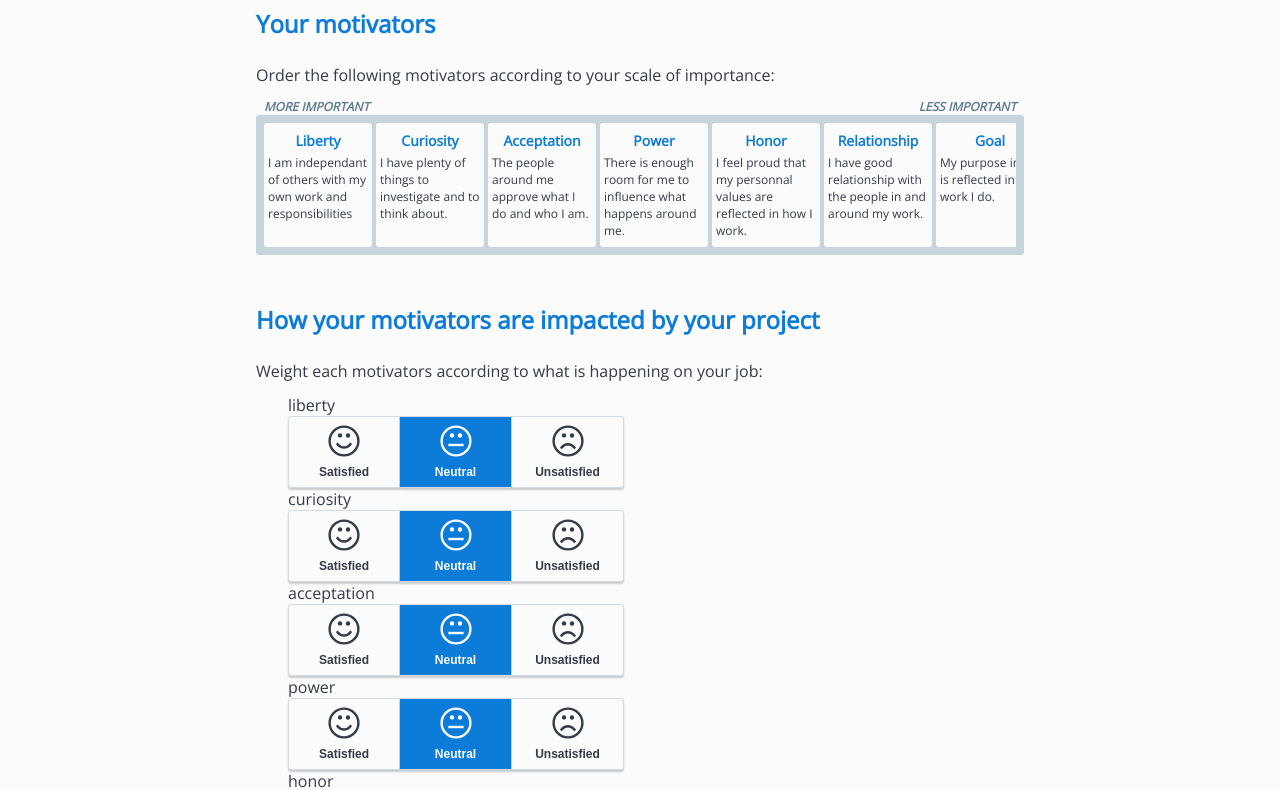
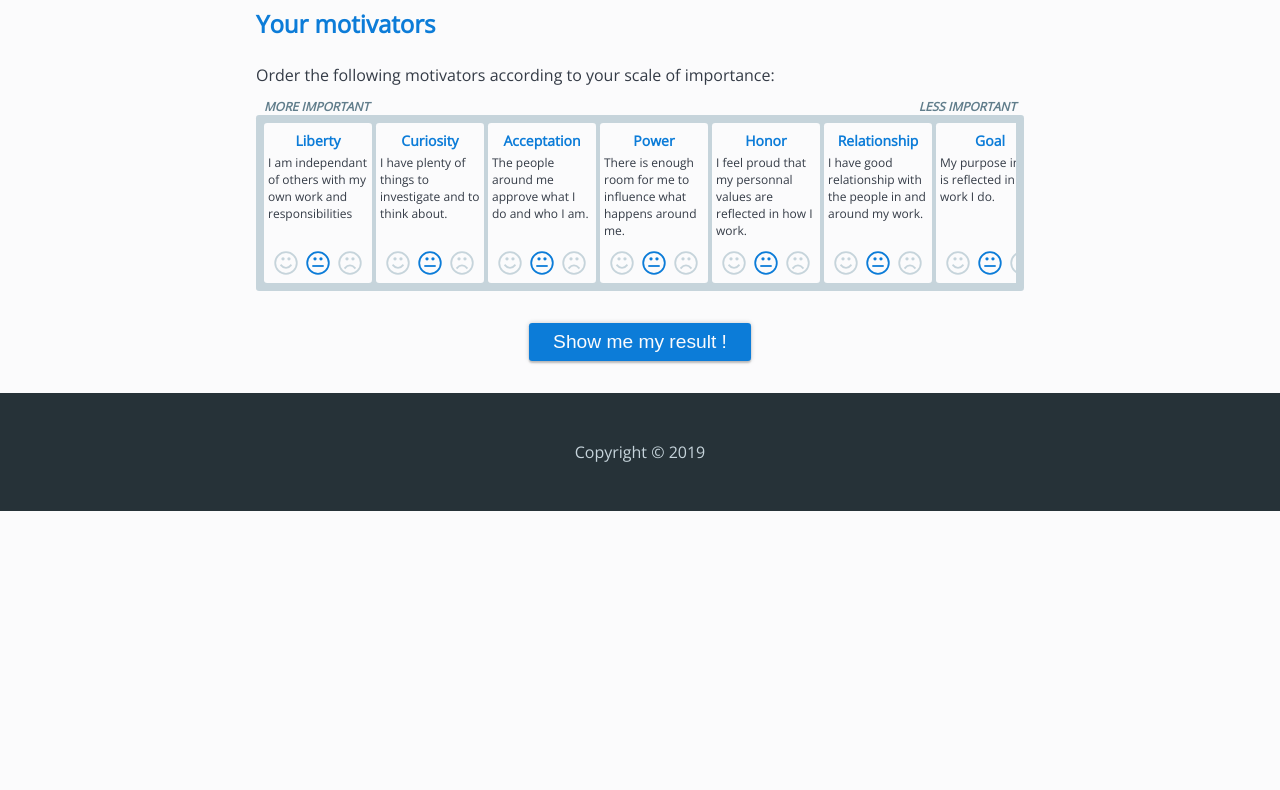
Before and after one commit to Lokymil/team_health_check, a React (Create React App) app: page /interview/tryit in a window 1280 px wide. Shown: the part 740-1530 px from the top of the page. After the commit the page ends 1251 px from the top, so only its background shows below. Built offline with nearby package versions, Linux system fonts and the light colour scheme.

Commit message:
Handle weight motivator on card

```diff
--- a/src/components/interview/Form/Form.js
+++ b/src/components/interview/Form/Form.js
@@ -1,6 +1,5 @@
 import React, { useState } from "react";
 import MotivatorsOrdering from "./MotivatorsOrdering";
-import MotivatorsWeight from "./MotivatorsWeight";
 import SatisfactionScale from "./SatisfactionScale";
 import OneToTenScale from "./OneToTenScale";
 import { withFileContext } from "../../../context/FileContext";
@@ -16,7 +15,7 @@ const initialMotivators = [
   { name: "goal", weight: 0 },
   { name: "status", weight: 0 },
   { name: "mastery", weight: 0 },
-  { name: "order", weight: 0 }
+  { name: "order", weight: 0 },
 ];
 
 const Form = ({ setFileData, history }) => {
@@ -26,7 +25,7 @@ const Form = ({ setFileData, history }) => {
   const [personnal, setPersonnal] = useState(0);
   const [motivators, setMotivators] = useState(initialMotivators);
 
-  const displayGraph = e => {
+  const displayGraph = (e) => {
     e.preventDefault();
     const motivatorsOrder = motivators.reduce(
       (acc, elem, index) => ({ ...acc, [elem.name + "Matter"]: index }),
@@ -43,7 +42,7 @@ const Form = ({ setFileData, history }) => {
       enterprise,
       personnal,
       ...motivatorsOrder,
-      ...motivatorsScore
+      ...motivatorsScore,
     };
 
     setFileData([data]);
@@ -104,15 +103,6 @@ const Form = ({ setFileData, history }) => {
         setMotivators={setMotivators}
         className="interview--answers"
       />
-      <h2>How your motivators are impacted by your project</h2>
-      <label className="interview--question">
-        Weight each motivators according to what is happening on your job:
-      </label>
-      <MotivatorsWeight
-        motivators={motivators}
-        setMotivators={setMotivators}
-        className="interview--answers"
-      />
       <div className="interview--submit-button-wrapper">
         <button type="submit">Show me my result !</button>
       </div>
--- a/src/components/interview/Form/MotivatorsOrdering.js
+++ b/src/components/interview/Form/MotivatorsOrdering.js
@@ -27,6 +27,17 @@ const MotivatorsOrdering = ({ motivators = [], setMotivators }) => {
     setMotivators(items);
   };
 
+  const handleWeight = (name, weight) => (e) => {
+    e.preventDefault();
+    const updatedWeight = motivators.map((motivator) => {
+      if (motivator.name === name) {
+        return { ...motivator, weight };
+      }
+      return motivator;
+    });
+    setMotivators(updatedWeight);
+  };
+
   return (
     <DragDropContext onDragEnd={onDragEnd}>
       <div className="motivators--scale">
@@ -48,7 +59,7 @@ const MotivatorsOrdering = ({ motivators = [], setMotivators }) => {
                   const header = statsHeaders.find(
                     (header) => header.name === `${motivator.name}Matter`
                   );
-                  return { ...header, name: motivator.name };
+                  return { ...header, ...motivator };
                 })
                 .map((motivator, index) => (
                   <Draggable
@@ -70,6 +81,32 @@ const MotivatorsOrdering = ({ motivators = [], setMotivators }) => {
                         <span className="description">
                           {motivator.description}
                         </span>
+                        <div className="motivators--weights">
+                          <button
+                            onClick={handleWeight(motivator.name, 1)}
+                            className={classNames("motivators--weight", {
+                              selected: motivator.weight === 1,
+                            })}
+                          >
+                            <div className="icon icon-happy" />
+                          </button>
+                          <button
+                            onClick={handleWeight(motivator.name, 0)}
+                            className={classNames("motivators--weight", {
+                              selected: motivator.weight === 0,
+                            })}
+                          >
+                            <div className="icon icon-neutral" />
+                          </button>
+                          <button
+                            onClick={handleWeight(motivator.name, -1)}
+                            className={classNames("motivators--weight", {
+                              selected: motivator.weight === -1,
+                            })}
+                          >
+                            <div className="icon icon-sad" />
+                          </button>
+                        </div>
                       </div>
                     )}
                   </Draggable>
--- a/src/components/interview/Form/MotivatorsOrdering.scss
+++ b/src/components/interview/Form/MotivatorsOrdering.scss
@@ -17,7 +17,11 @@
   }
 
   &--draggable {
+    position: relative;
+    width: 6.25rem;
     min-width: 6.25rem;
+    height: 9rem;
+    min-height: 9rem;
     padding: 0.5rem 0.25rem;
     border-radius: 0.2rem;
     margin: 0 0 0 0.25rem;
@@ -58,4 +62,55 @@
     text-transform: uppercase;
     color: $base_grey;
   }
+
+  &--weights {
+    position: absolute;
+    bottom: 0.25rem;
+    display: flex;
+  }
+
+  &--weight {
+    width: 2rem;
+    border: 0;
+    padding: 0.25rem;
+    box-shadow: none;
+    display: flex;
+    flex-direction: column;
+    align-items: center;
+    font-size: 0.25rem;
+    background-color: transparent;
+
+    &.selected {
+      .icon {
+        background-color: $base_blue;
+      }
+    }
+
+    .icon {
+      width: 1.5rem;
+      height: 1.5rem;
+      background-color: $light_grey;
+
+      &-happy {
+        -webkit-mask-image: url(/img/happy.svg);
+        mask-image: url(/img/happy.svg);
+        -webkit-mask-size: cover;
+        mask-size: cover;
+      }
+
+      &-neutral {
+        -webkit-mask-image: url(/img/neutral.svg);
+        mask-image: url(/img/neutral.svg);
+        -webkit-mask-size: cover;
+        mask-size: cover;
+      }
+
+      &-sad {
+        -webkit-mask-image: url(/img/sad.svg);
+        mask-image: url(/img/sad.svg);
+        -webkit-mask-size: cover;
+        mask-size: cover;
+      }
+    }
+  }
 }
--- a/src/components/interview/Form/MotivatorsWeight.js
+++ /dev/null
@@ -1,56 +0,0 @@
-import React from "react";
-import classNames from "classnames";
-import "./MotivatorsWeight.scss";
-
-const MotivatorsWeight = ({ motivators, setMotivators, className }) => {
-  const handleWeight = (name, weight) => e => {
-    e.preventDefault();
-    const updatedWeight = motivators.map(motivator => {
-      if (motivator.name === name) {
-        return { ...motivator, weight };
-      }
-      return motivator;
-    });
-    setMotivators(updatedWeight);
-  };
-  return (
-    <div className={className}>
-      {motivators.map(motivator => (
-        <div key={motivator.name}>
-          {motivator.name}
-          <div className="motivators--weights">
-            <button
-              onClick={handleWeight(motivator.name, 1)}
-              className={classNames("motivators--weight", {
-                selected: motivator.weight === 1
-              })}
-            >
-              <div className="icon icon-happy" />
-              <span>Satisfied</span>
-            </button>
-            <button
-              onClick={handleWeight(motivator.name, 0)}
-              className={classNames("motivators--weight", {
-                selected: motivator.weight === 0
-              })}
-            >
-              <div className="icon icon-neutral" />
-              <span>Neutral</span>
-            </button>
-            <button
-              onClick={handleWeight(motivator.name, -1)}
-              className={classNames("motivators--weight", {
-                selected: motivator.weight === -1
-              })}
-            >
-              <div className="icon icon-sad" />
-              <span>Unsatisfied</span>
-            </button>
-          </div>
-        </div>
-      ))}
-    </div>
-  );
-};
-
-export default MotivatorsWeight;
--- a/src/components/interview/Form/MotivatorsWeight.scss
+++ /dev/null
@@ -1,68 +0,0 @@
-@import "../../../colors";
-
-.motivators {
-  &--weights {
-    display: flex;
-  }
-
-  &--weight {
-    width: 7rem;
-    border-radius: 0;
-    border: 1px solid $lighter_grey;
-    border-left: 0;
-    display: flex;
-    flex-direction: column;
-    align-items: center;
-    font-size: 0.75rem;
-    font-weight: bold;
-    color: $base_black;
-    background-color: $base_white;
-    box-shadow: 0 2px 2px 0 rgba(0, 0, 0, 0.2);
-
-    &:first-child {
-      border-left: 1px solid $lighter_grey;
-      border-radius: 0.2rem 0 0 0.2rem;
-    }
-
-    &:last-child {
-      border-radius: 0 0.2rem 0.2rem 0;
-    }
-
-    &.selected {
-      color: $base_white;
-      background-color: $base_blue;
-
-      .icon {
-        background-color: $base_white;
-      }
-    }
-
-    .icon {
-      width: 2rem;
-      height: 2rem;
-      margin-bottom: 0.5rem;
-      background-color: $base_black;
-
-      &-happy {
-        -webkit-mask-image: url(/img/happy.svg);
-        mask-image: url(/img/happy.svg);
-        -webkit-mask-size: cover;
-        mask-size: cover;
-      }
-
-      &-neutral {
-        -webkit-mask-image: url(/img/neutral.svg);
-        mask-image: url(/img/neutral.svg);
-        -webkit-mask-size: cover;
-        mask-size: cover;
-      }
-
-      &-sad {
-        -webkit-mask-image: url(/img/sad.svg);
-        mask-image: url(/img/sad.svg);
-        -webkit-mask-size: cover;
-        mask-size: cover;
-      }
-    }
-  }
-}
```
